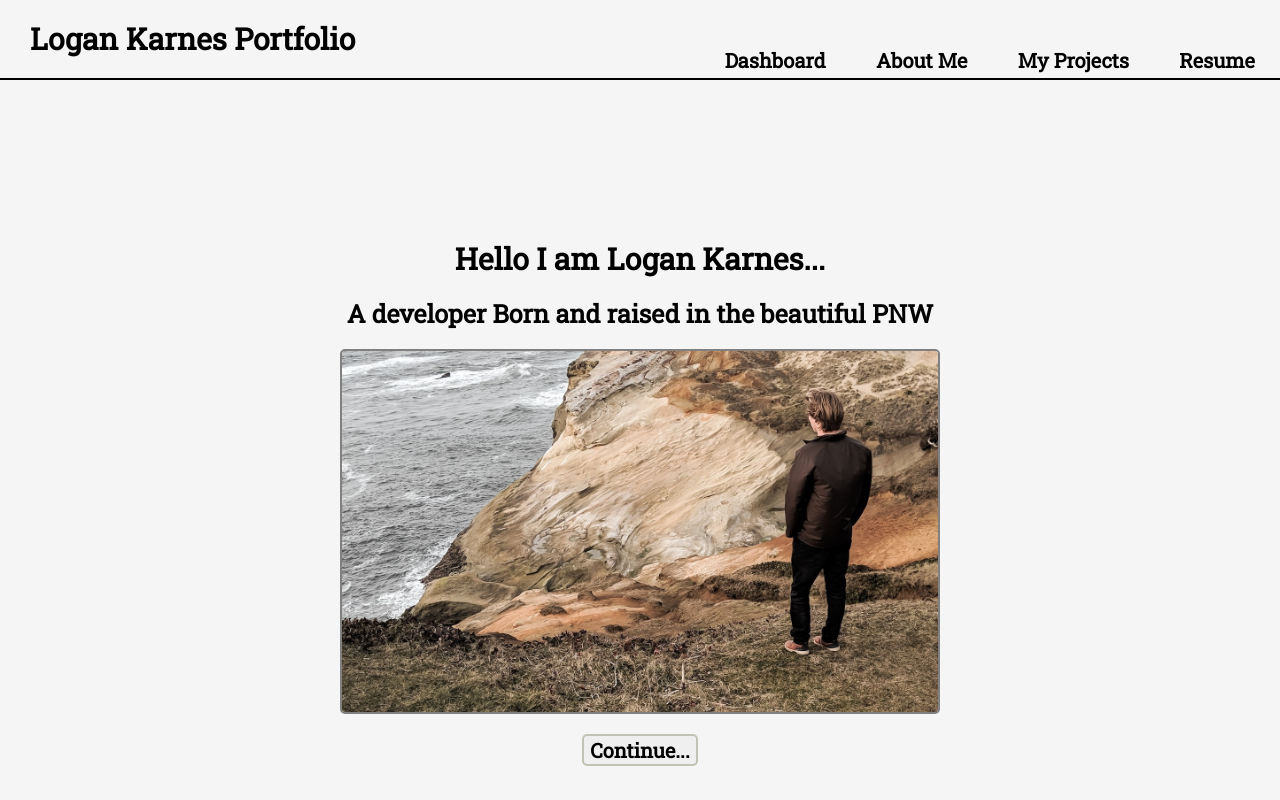
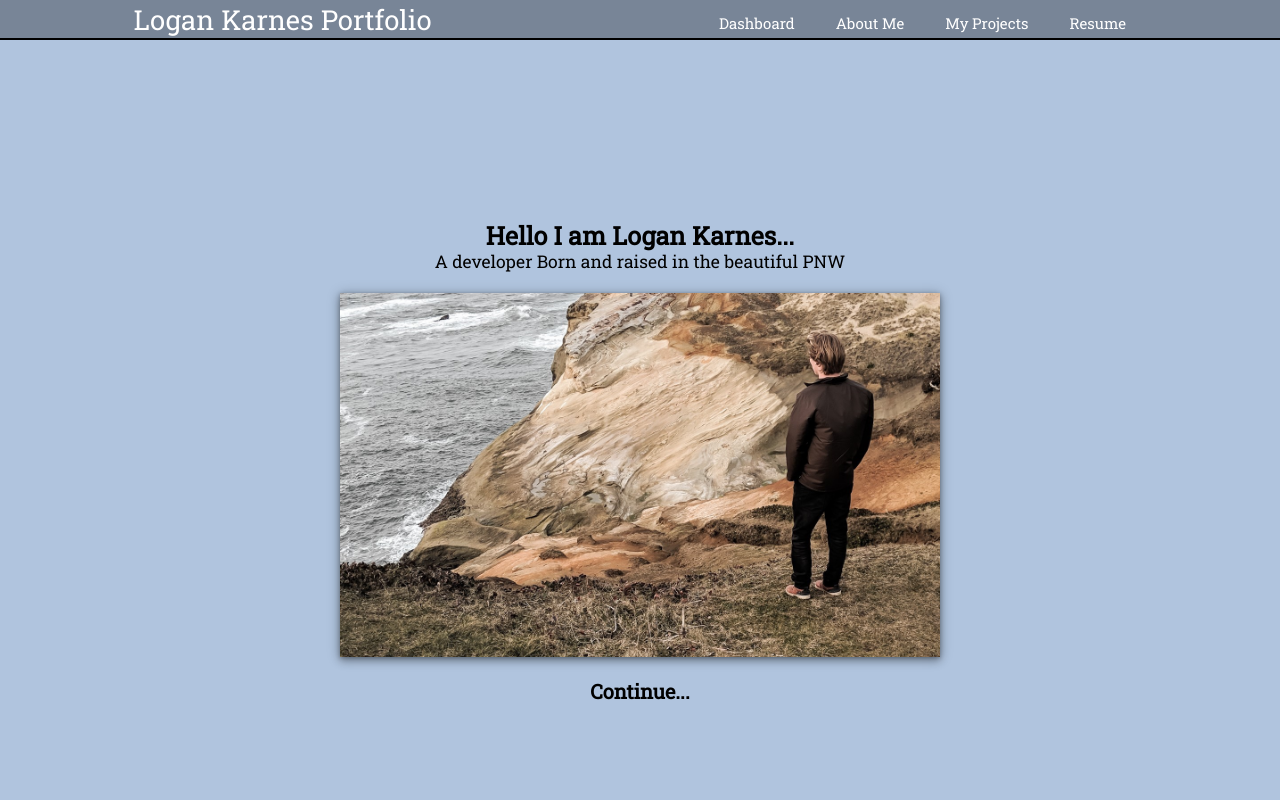
Before and after one commit to lkarnes/Portfolio, a React (Create React App) app: page / in a window 1280 px wide. Built offline with nearby package versions, Linux system fonts and the light colour scheme.

Commit message:
added new background color

```diff
--- a/src/components/Header.js
+++ b/src/components/Header.js
@@ -4,7 +4,7 @@ import {Link} from 'react-router-dom';
 export default function Header(){
     return (
         <div className='header'>
-            <h1>Logan Karnes Portfolio</h1>
+            <h2>Logan Karnes Portfolio</h2>
             <navigation className='navigation'>
                 <Link to='/dashboard' className='nav-link'>Dashboard</Link>
                 <Link to='/about' className='nav-link'>About Me</Link>
--- a/src/components/HomePage.js
+++ b/src/components/HomePage.js
@@ -10,8 +10,8 @@ export default function HomePage(props) {
     return(
         <div className='home-page'>
             <div className='intro-box'>
-                <h1 className='intro-main'>Hello I am Logan Karnes...</h1>
-                <h3>A developer Born and raised in the beautiful PNW</h3>
+                <h3 className='intro-main'>Hello I am Logan Karnes...</h3>
+                <p>A developer Born and raised in the beautiful PNW</p>
                 <img className='intro-image' src={Photo}/>
                 <button className='continue' onClick={()=>props.history.push('/dashboard')}>Continue...</button>
             </div>
--- a/src/components/SingleProjectView.js
+++ b/src/components/SingleProjectView.js
@@ -21,7 +21,7 @@ export default function SingleProjectView(props) {
             <Link to='/dashboard' className='back'><img src={Back}/></Link>
                 <img src={project.img}/>
                 <div className='project-content'>
-                    <h1>{project.title}</h1>
+                    <h3>{project.title}</h3>
                     <p>{project.date}</p>
                     <p>{project.description}</p>
                     <ul className='skill-list'>
--- a/src/sass/global.scss
+++ b/src/sass/global.scss
@@ -13,7 +13,7 @@ $phone: 480px;
     font-size: 62.5%;
   }
   body {
-    background: whitesmoke;
+    background: lightsteelblue;
   }
   p, h1, h2, h3, h4, h5, a {
     font-family: 'Roboto Slab', serif;
@@ -74,7 +74,6 @@ $phone: 480px;
   }
   .continue{
     margin:0 auto;
-    border: 2px solid #bfc4b5;
     font-size: 2rem;
     font-family: 'Roboto Slab', serif;
     font-weight: 600;
--- a/src/sass/header.scss
+++ b/src/sass/header.scss
@@ -5,43 +5,43 @@ $phone: 480px;
 .header {
   width: 100%;
   position: fixed;
-  background: whitesmoke;
+  background: rgb(120, 133, 151);
+  color: white;
   display:flex;
-  height: 80px;
-  align-items: flex-start;
+  height: 40px;
   padding: 10px 0;
   border-bottom: 2px solid black;
   @media screen and (max-width: $tablet) {
 
   }
-  h1{
-    width: 60%;
+  h2{
     align-self: center;
     text-align: left;
-    padding-left: 30px;
+    margin: 0 auto;
   }
-  h1:hover {
-    color: #67705a;
+  h2:hover {
+    color: black;
   }
   .nav-link {
-    color: black;
-    font-size: 2rem;
+    color: white;
+    font-size: 1.5rem;
     text-decoration: none;
-    padding-bottom: 5px;
+    padding: 5px;
     margin: 2px;
-    font-weight: 600;
+    font-weight: 200;
     @media screen and (max-width: $tablet) {
       font-size: 1.75rem;
       padding: 0;
     }
   }
   .nav-link:hover {
-    border-bottom: 4px solid #bfc4b5;
-    padding-bottom: 1px;
+    color: black;
+    font-weight: 600;
+    transition: ease-in-out .075s;
   }
   .navigation {
-    width: 50%;
-    height: 70px;
+    width: 35%;
+    height:30px;
     display:flex;
     justify-content: space-around;
     align-items: flex-end;
--- a/src/sass/home-page.scss
+++ b/src/sass/home-page.scss
@@ -12,15 +12,20 @@
         .intro-image{
             margin: 20px 0;
             width: 600px;
-            border: 2px solid grey;
-            border-radius: 5px;
+            box-shadow: 0px 1px 12px rgba(0, 0, 1, 0.25), 0px 4px 8px rgba(0, 0, 1, 0.25), 0px 1px 4px rgba(0, 0, 1, 0.25);
         }
         h1{
             margin: 20px 0;
         }
+        button{
+            background: none;
+            border: none;
+            border-radius: 0px;
+            transition: ease-in-out .2s;
+        }
         button:hover{
-            border: 3px solid #bfc4b5;
-            background: #bfc4b5;
+            border: 1px solid rgba(0, 0, 0, 0.5);
+
         }
     }
 }
--- a/src/sass/project-cards.scss
+++ b/src/sass/project-cards.scss
@@ -16,7 +16,6 @@ $phone: 480px;
   }
   .project-card{
     border: 2px solid grey;
-    border-radius: 5px;
     margin: 10px 0;
     width: 250px;
     height: 300px;
@@ -26,25 +25,19 @@ $phone: 480px;
     transition: .3s ease-in-out;
     p{
       text-align: center;
-      font-size: 18px;
+      font-size: 1.5rem;
     }
     .project-date{
-      color: #bfc4b5;
       justify-self: flex-end;
+      font-size: 1.2rem
     }
   }
   .project-card:hover{
-    background: #bfc4b5;
+    background: rgba(0, 0, 0, 0.1);
     font-weight: 500;
-    color: white;
-    .project-image{
-      transition: .3s ease-in-out;
-      width: 195px;
-      height: 195px;
-    }
     .project-date {
       transition: .3s ease-in-out;
-      color: white;
+      font-size: 1.2rem
     }
   }
   .project-image{
--- a/src/sass/project-view.scss
+++ b/src/sass/project-view.scss
@@ -2,15 +2,13 @@
     padding-top: 100px;
 
     .project-box{
-        border: 2px solid grey;
-        border-radius: 5px;
         width: 60%;
         margin: 0 auto;
         display: flex;
         flex-wrap: wrap;
         z-index: 1;
         .back{
-            z-index: 2;
+            z-index: 1;
             position: absolute;
             width: 60px;
             height: 60px;
@@ -25,7 +23,7 @@
             }
         }
         img{
-            width: 610px;
+            width: 30%;
             margin: 20px auto;
             border-radius: 5px;
         }
```
Also changed, not shown: 1 other file (tests, documents, lock files or other folders).
